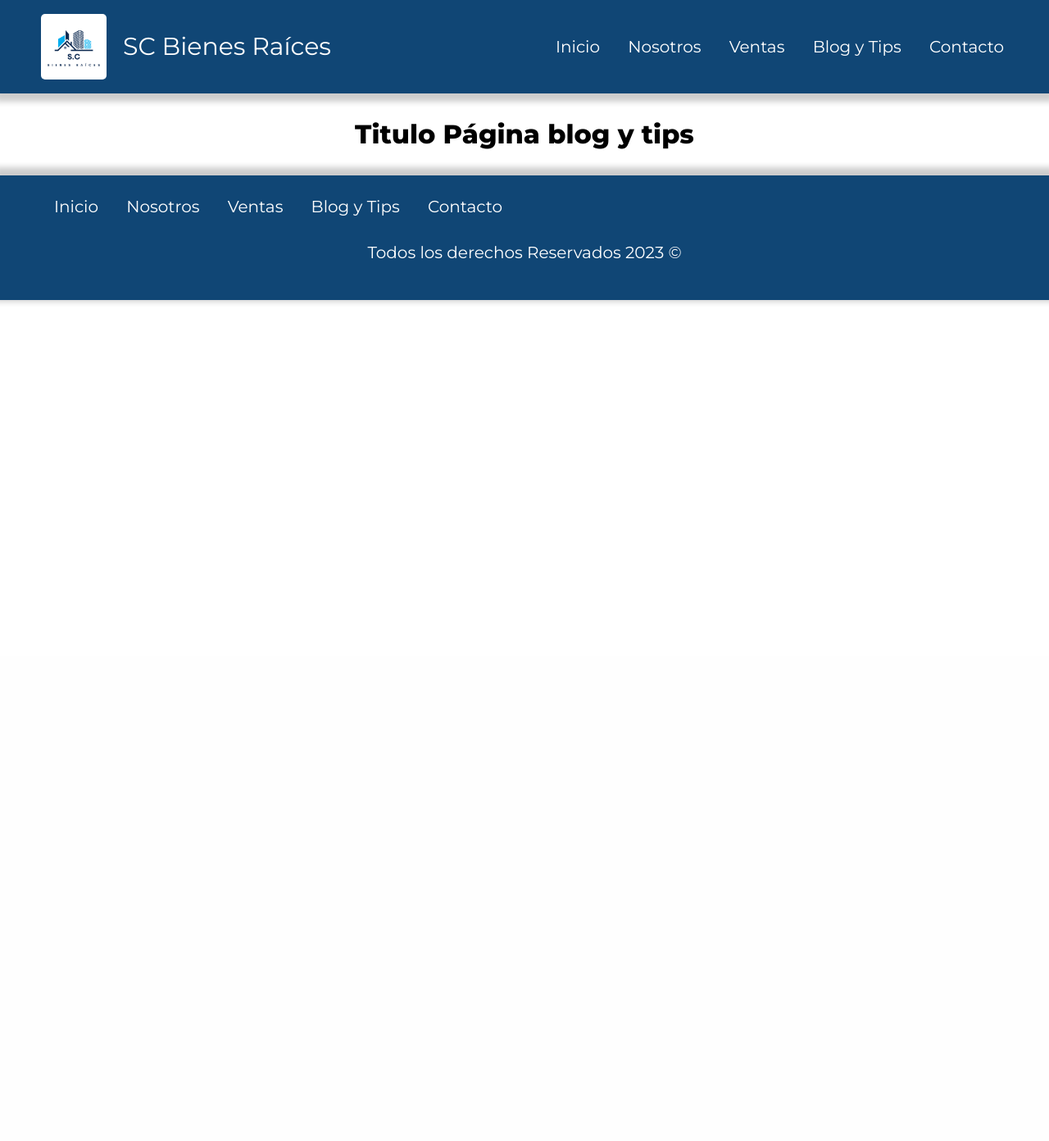
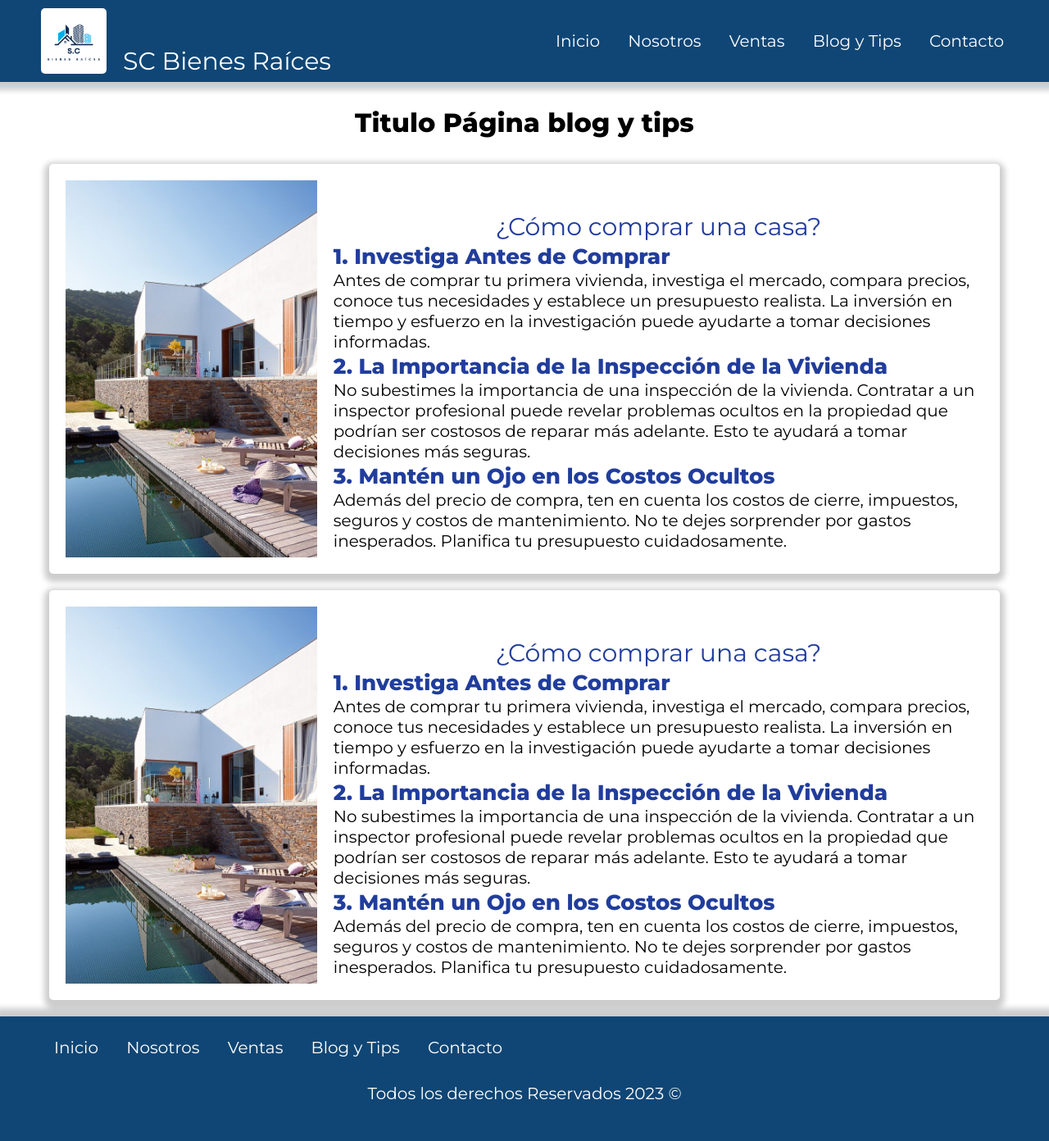
Before and after one commit to SairGarces/sc-bienes-raices, a PHP site: page /blog.php in a window 1280 px wide. Shown: the whole page at 82% size. Before the commit the page ends 370 px from the top, so only its background shows below. Run offline with PHP 8.4, Linux system fonts and the light colour scheme; some libraries are stand-ins or nearby versions.

Commit message:
three commit

```diff
--- a/blog.php
+++ b/blog.php
@@ -1,11 +1,51 @@
 <?php
- include 'header.php'
+include 'header.php'
 ?>
 
-    <main class="contenedor seccion">
-        <h1>Titulo Página blog y tips</h1>
-    </main>
+<main class="contenedor seccion">
+    <h1>Titulo Página blog y tips</h1>
+</main>
+<section class="contenedor">
+    <div class="cards_blog">
+        <div class="card_tips">
+            <img src="assets/img/15.jpg" alt="">
+            <div class="textos-cards">
+                <h3>¿Cómo comprar una casa?</h3>
+                <div class="textos_card">
+                    <h4>1. Investiga Antes de Comprar</h4>
+                    <p>Antes de comprar tu primera vivienda, investiga el mercado, compara precios, conoce tus necesidades y establece un presupuesto realista. La inversión en tiempo y esfuerzo en la investigación puede ayudarte a tomar decisiones informadas.</p>
+                </div>
+                <div class="textos_card">
+                    <h4>2. La Importancia de la Inspección de la Vivienda</h4>
+                    <p>No subestimes la importancia de una inspección de la vivienda. Contratar a un inspector profesional puede revelar problemas ocultos en la propiedad que podrían ser costosos de reparar más adelante. Esto te ayudará a tomar decisiones más seguras.</p>
+                </div>
+                <div class="textos_card">
+                    <h4>3. Mantén un Ojo en los Costos Ocultos</h4>
+                    <p>Además del precio de compra, ten en cuenta los costos de cierre, impuestos, seguros y costos de mantenimiento. No te dejes sorprender por gastos inesperados. Planifica tu presupuesto cuidadosamente.</p>
+                </div>
+            </div>
+        </div>
+        <div class="card_tips">
+            <img src="assets/img/15.jpg" alt="">
+            <div class="textos-cards">
+                <h3>¿Cómo comprar una casa?</h3>
+                <div class="textos_card">
+                    <h4>1. Investiga Antes de Comprar</h4>
+                    <p>Antes de comprar tu primera vivienda, investiga el mercado, compara precios, conoce tus necesidades y establece un presupuesto realista. La inversión en tiempo y esfuerzo en la investigación puede ayudarte a tomar decisiones informadas.</p>
+                </div>
+                <div class="textos_card">
+                    <h4>2. La Importancia de la Inspección de la Vivienda</h4>
+                    <p>No subestimes la importancia de una inspección de la vivienda. Contratar a un inspector profesional puede revelar problemas ocultos en la propiedad que podrían ser costosos de reparar más adelante. Esto te ayudará a tomar decisiones más seguras.</p>
+                </div>
+                <div class="textos_card">
+                    <h4>3. Mantén un Ojo en los Costos Ocultos</h4>
+                    <p>Además del precio de compra, ten en cuenta los costos de cierre, impuestos, seguros y costos de mantenimiento. No te dejes sorprender por gastos inesperados. Planifica tu presupuesto cuidadosamente.</p>
+                </div>
+            </div>
+        </div>
+    </div>
+</section>
 
 <?php
- include 'footer.php'
+include 'footer.php'
 ?>
--- a/build/css/styles.css
+++ b/build/css/styles.css
@@ -499,3 +499,30 @@
     color: #fff;
     text-decoration: none;
 }
+.cards_blog {
+    /* height: 20rem; */
+}
+.card_tips {
+    margin: 2rem;
+    padding: 2rem;
+    box-shadow: 0px 4px 7px 6px rgba(0, 0, 0, 0.2);
+    border-radius: .5rem;
+    display: flex;
+    /* justify-content: center; */
+    height: 50rem;
+}
+.card_tips img {
+    width: 40%;
+    /* height: 50rem; */
+    margin-right: 2rem;
+}
+.textos-cards p {
+    line-height: 1.25;
+    height: 6rem;
+    /* display: block; */
+
+}
+.textos-cards, h3,  h4 {
+    height: .5rem;
+    color: #213d9c;
+}
```
